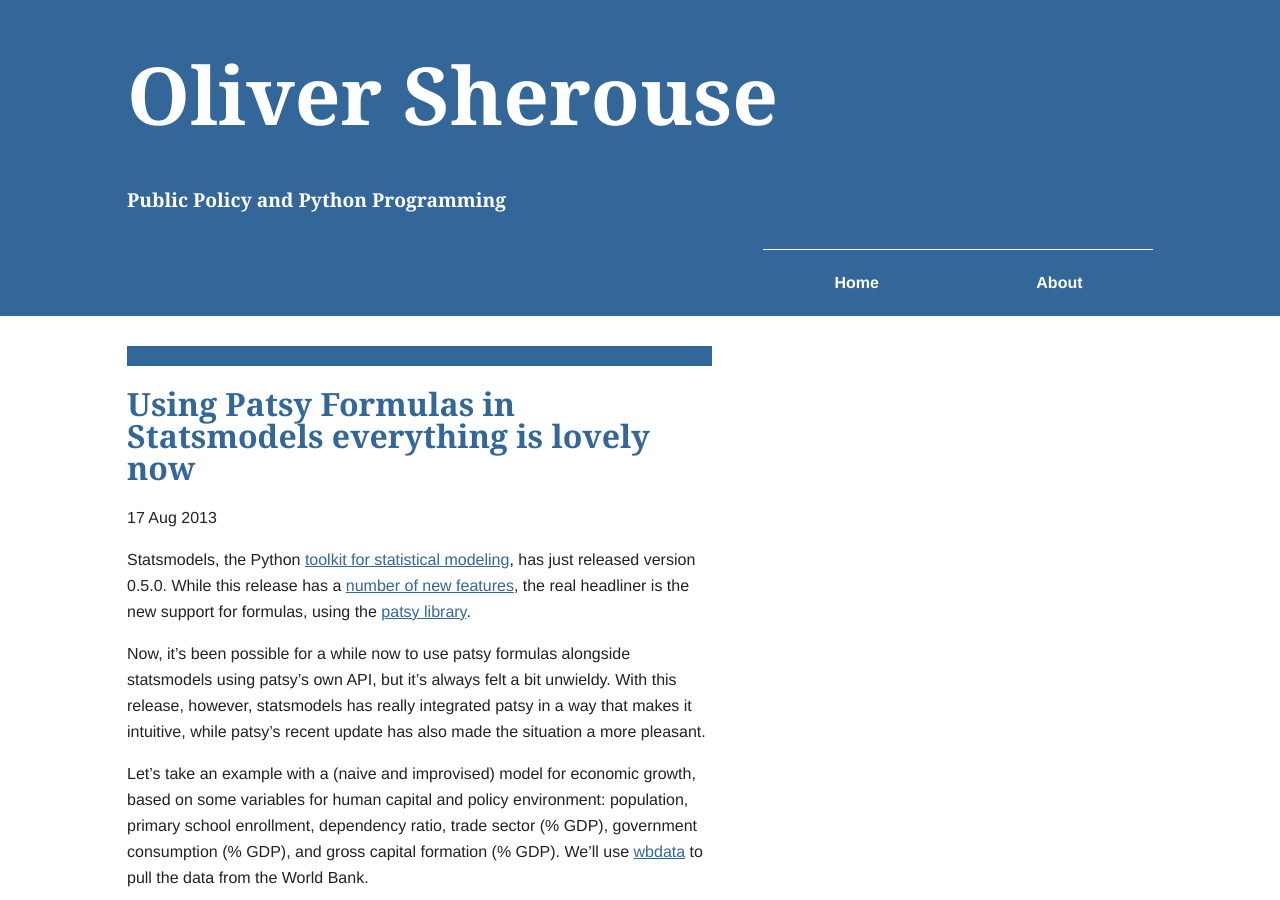
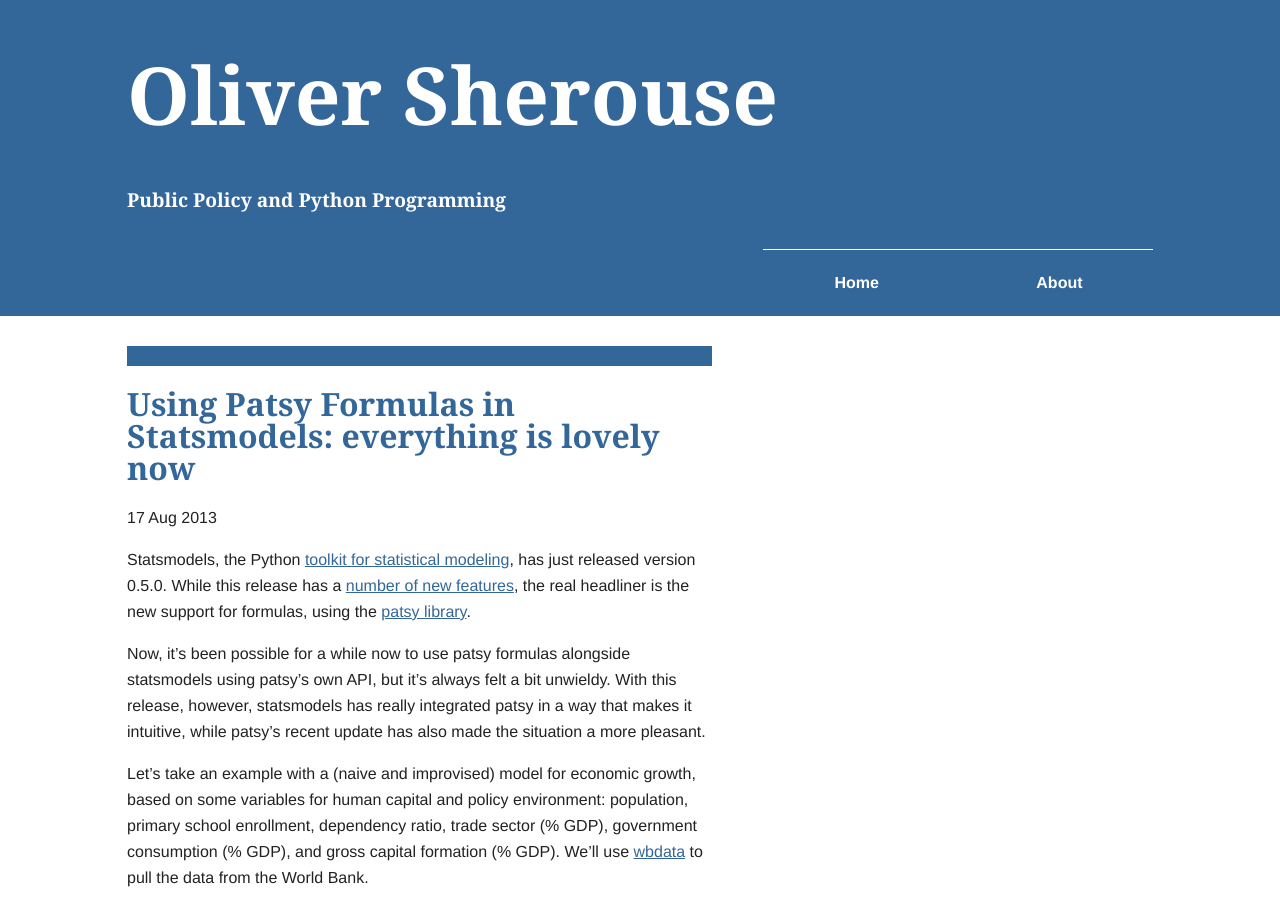
Before and after one commit to OliverSherouse/OliverSherouse.github.io, a Jekyll site: the page built from _posts/2013-08-17-Using-Patsy-Formulas-in-Statsmodels:-everything-is-lovely-now.markdown, in a window 1280 px wide and 900 px high. Built offline with Jekyll 4.4.1, drawn with Linux system fonts in a browser that asks for light colours; nearby versions of some CDN libraries; Markdown is read by kramdown in place of the engine named in the settings; comment, search, counter and statistics services are not loaded.

```diff
--- a/_posts/2013-08-17-Using-Patsy-Formulas-in-Statsmodels:-everything-is-lovely-now.markdown
+++ b/_posts/2013-08-17-Using-Patsy-Formulas-in-Statsmodels:-everything-is-lovely-now.markdown
@@ -1,6 +1,6 @@
 ---
 layout: post
-title: "Using Patsy Formulas in Statsmodels everything is lovely now"
+title: "Using Patsy Formulas in Statsmodels: everything is lovely now"
 date: 2013-08-17 18:33:00
 ---
 Statsmodels, the Python [toolkit for statistical
```
